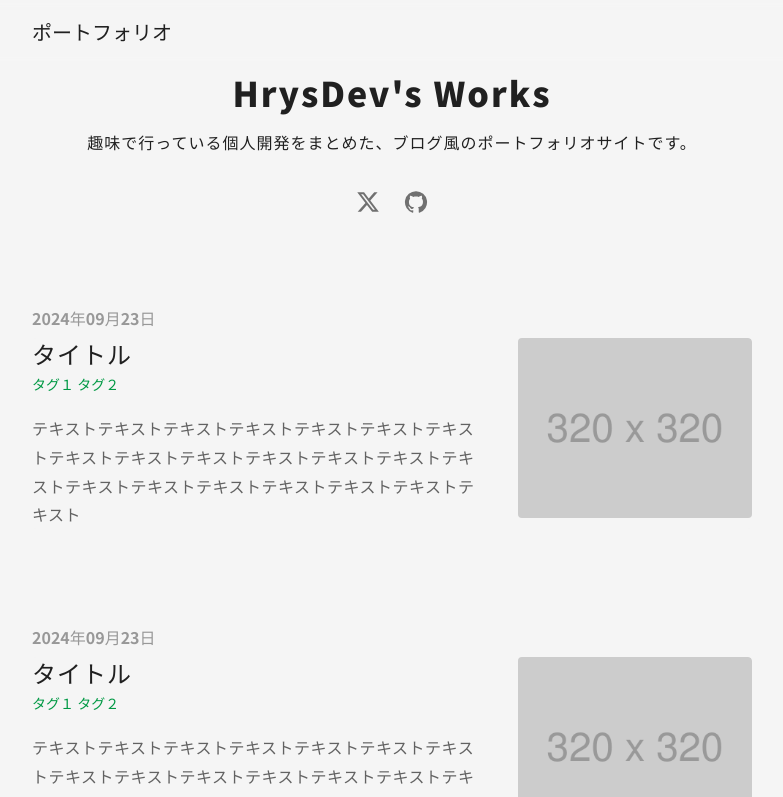
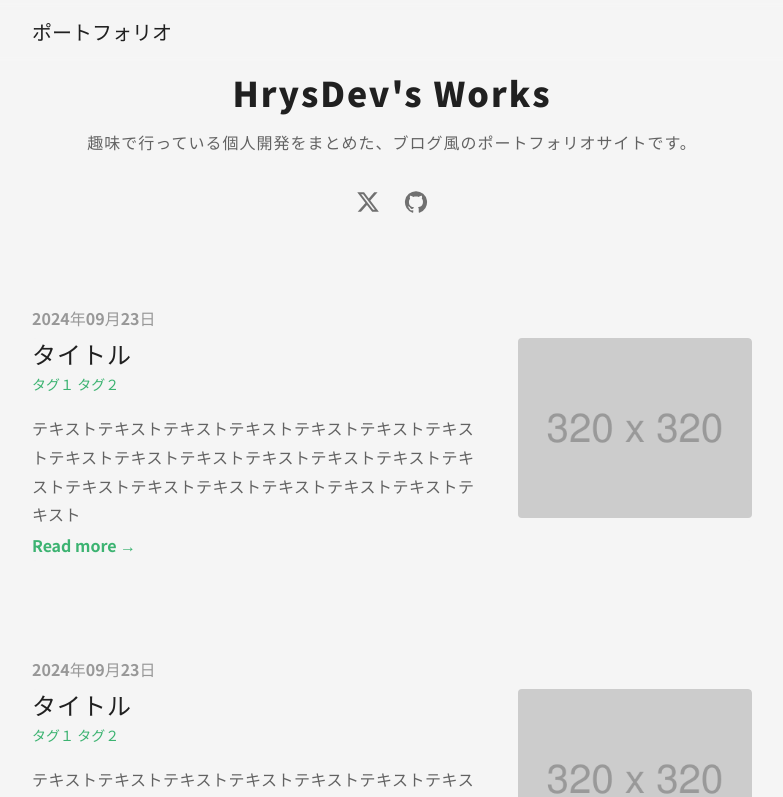
Before and after one commit to hrysdev/hrysdev.github.io, a React (Vite) app: page / in a window 1280 px wide. Shown: the top 797 px of the page, without its empty margins (248-1031 px from the left). Built offline with nearby package versions, Linux system fonts and the light colour scheme.

Commit message:
feat: ポストごとの外部リンクの色を変更
Signed-off-by: hrysdev <hrysdev@gmail.com>

```diff
--- a/src/App.tsx
+++ b/src/App.tsx
@@ -12,9 +12,9 @@ import Stack from "@mui/material/Stack";
 import Box from "@mui/material/Box";
 
 import Header from "./components/Header";
+import Links from "./components/Links";
+import Posts from "./components/Posts";
 import Footer from "./components/Footer";
-import Works from "./components/Works";
-import Links from "./components/Links";
 
 export default function App() {
   const theme = createTheme({
@@ -47,18 +47,18 @@ export default function App() {
       <CssBaseline />
       <Header />
       <Container maxWidth="sm">
-        <Box sx={{ my: 9, userSelect: "none" }}>
+        <Box sx={{ my: 9 }}>
           <Stack spacing={2} textAlign="center" sx={{ mb: 3 }}>
             <Typography variant="h4" fontWeight="bold" letterSpacing={2}>
               HrysDev's Works
             </Typography>
-            <Typography letterSpacing={1}>
+            <Typography color="text.secondary" letterSpacing={1}>
               趣味で行っている個人開発をまとめた、ブログ風のポートフォリオサイトです。
             </Typography>
           </Stack>
           <Links />
         </Box>
-        <Works />
+        <Posts />
       </Container>
       <Footer />
     </ThemeProvider>
--- a/src/components/Works.tsx
+++ b/src/components/Posts.tsx
@@ -5,14 +5,16 @@ import CardContent from "@mui/material/CardContent";
 import Typography from "@mui/material/Typography";
 import Link from "@mui/material/Link";
 import Box from "@mui/material/Box";
+import ArrowForwardIcon from "@mui/icons-material/ArrowForward";
 
-const works = [
+const posts = [
   {
     title: "タイトル",
     date: "2024年09月23日",
     description: `テキストテキストテキストテキストテキストテキストテキストテキストテキストテキストテキストテキストテキストテキストテキストテキストテキストテキストテキストテキストテキスト`,
     tags: ["タグ１", "タグ２"],
     imgPath: "./320x320.png",
+    link: "#",
   },
   {
     title: "タイトル",
@@ -20,6 +22,7 @@ const works = [
     description: `テキストテキストテキストテキストテキストテキストテキストテキストテキストテキストテキストテキストテキストテキストテキストテキストテキストテキストテキストテキストテキスト`,
     tags: ["タグ１", "タグ２"],
     imgPath: "./320x320.png",
+    link: "#",
   },
   {
     title: "寿司打ロガー（仮）",
@@ -30,37 +33,38 @@ const works = [
       `,
     tags: ["Chrome拡張機能"],
     imgPath: "./sushi_da_tracker.png",
+    link: "#",
   },
 ];
 
-export default function Works() {
+export default function Posts() {
   return (
     <Stack spacing={11}>
-      {works.map((work, i) => (
+      {posts.map((post, i) => (
         <Box>
           <Typography color="text.disabled" lineHeight={2.5}>
-            {work.date}
+            {post.date}
           </Typography>
           <Card key={i} elevation={0} sx={{ display: "flex" }}>
             <CardContent sx={{ px: 0, py: 0, mr: 5 }}>
               <Link
-                href="#"
+                href={post.link}
                 color="text.primary"
                 variant="h5"
                 underline="none"
                 letterSpacing={1}
               >
-                {work.title}
+                {post.title}
               </Link>
               <Box>
                 <Link
                   href="#"
-                  color="#009944"
+                  color="#3cb371"
                   variant="subtitle2"
                   underline="none"
                   lineHeight={2}
                 >
-                  {work.tags.join(" ")}
+                  {post.tags.join(" ")}
                 </Link>
               </Box>
               <Typography
@@ -69,12 +73,20 @@ export default function Works() {
                 letterSpacing={0.5}
                 sx={{ mt: 2 }}
               >
-                {work.description}
+                {post.description}
               </Typography>
+              <Link
+                href={post.link}
+                color="#3cb371"
+                underline="none"
+                lineHeight={2}
+              >
+                Read more →
+              </Link>
             </CardContent>
             <CardMedia
               component="img"
-              image={work.imgPath}
+              image={post.imgPath}
               sx={{ height: 180, borderRadius: 1 }}
             />
           </Card>
```
